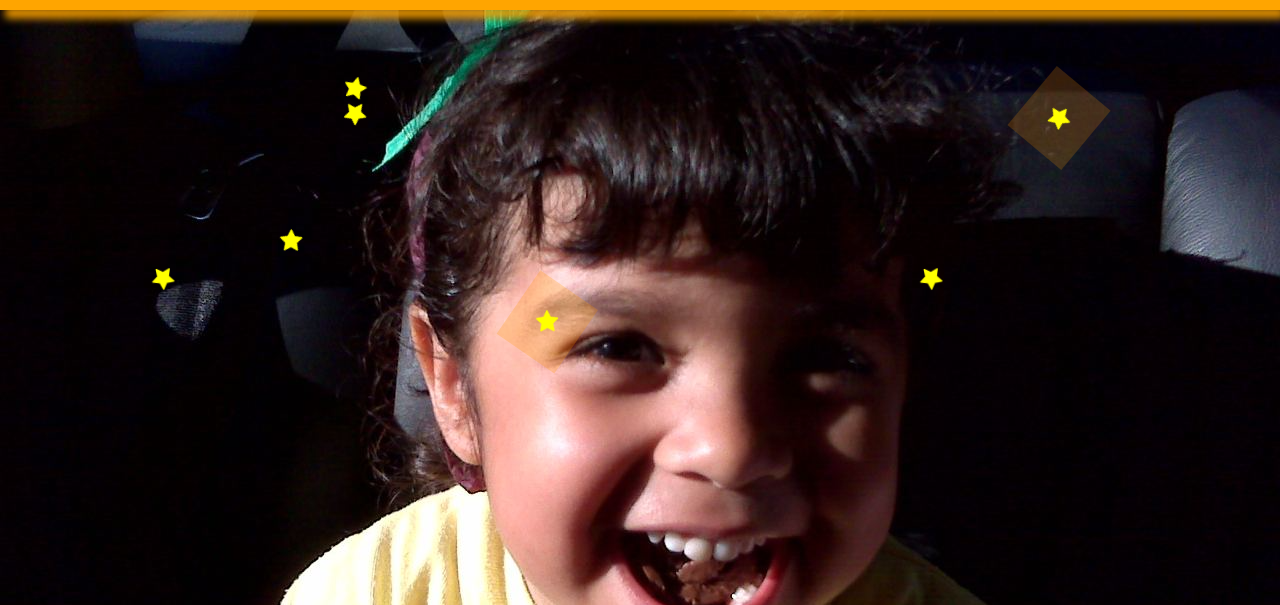
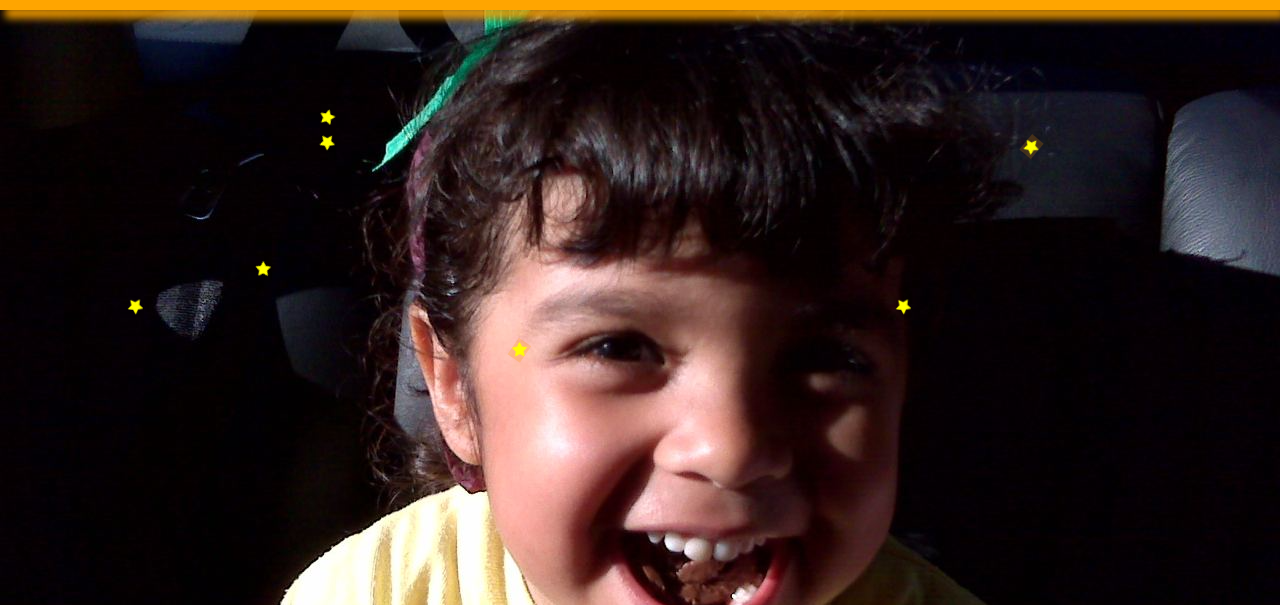
Before and after one commit to s4bpython/verohalloween, a plain HTML site: page index.html in a window 1280 px wide. Shown: the top 605 px of the page. Drawn offline with Linux system fonts and the light colour scheme.

Commit message:
Update style.css

```diff
--- a/static/style.css
+++ b/static/style.css
@@ -163,13 +163,13 @@ body {
   text-align: center;
 }
 
-h1 {
+.container h1 {
   font-weight: normal;
   letter-spacing: .125rem;
   text-transform: uppercase;
 }
 
-li {
+.container li {
   display: inline-block;
   font-size: 1.5em;
   list-style-type: none;
@@ -177,7 +177,7 @@ li {
   text-transform: uppercase;
 }
 
-li span {
+.container li span {
   display: block;
   font-size: 4.5rem;
 }
```
